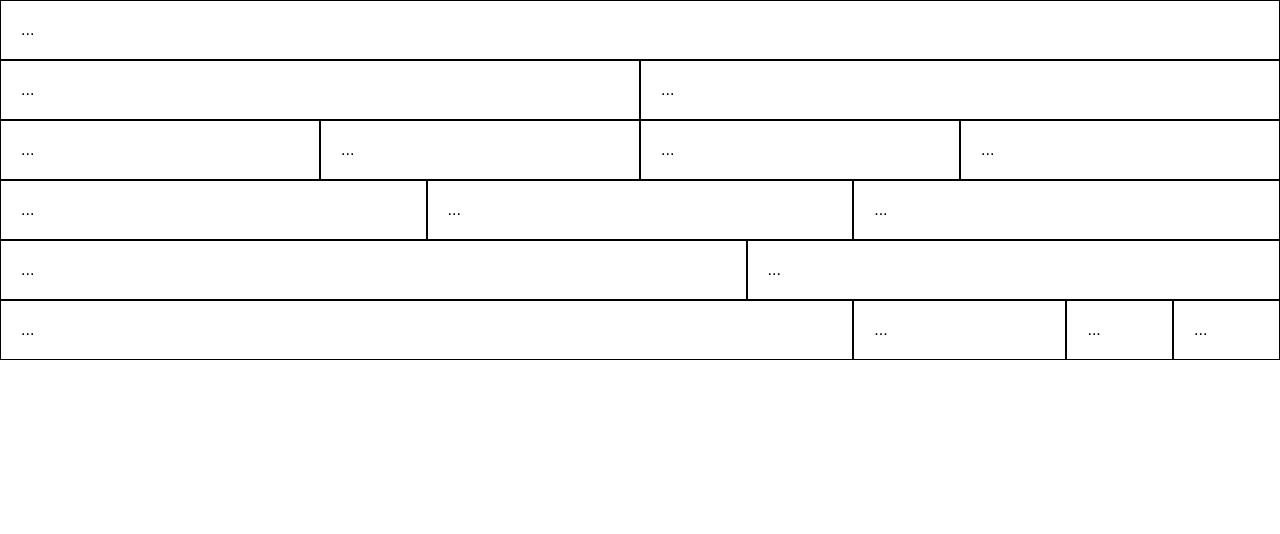
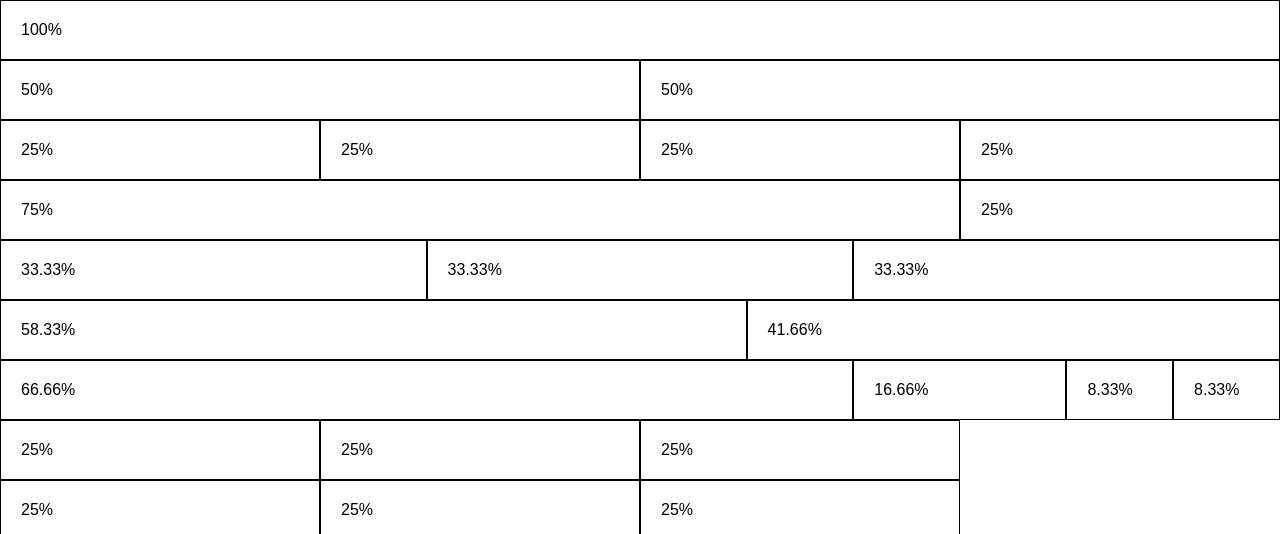
Before and after one commit to JCanadas2/HMTL-Curso, a plain HTML site: page responsive.html in a window 1280 px wide. Shown: the top 534 px of the page. Drawn offline with Linux system fonts and the light colour scheme.

Commit message:
29/01/2025_11:40:39

```diff
--- a/css/columnas.css
+++ b/css/columnas.css
@@ -19,6 +19,8 @@
     margin: auto;
     width:100%;
     height: auto;
+    clear:both;
+    display: table;
 }
 
 [class*="col-"]{
--- a/responsive.html
+++ b/responsive.html
@@ -12,49 +12,72 @@
 
     <div class="fila">
 
-        <div class="col-12">...</div>
+        <div class="col-12">100%</div>
     </div>
 
     <div class="fila">
 
-        <div class="col-6">...</div>
-        <div class="col-6">...</div>
+        <div class="col-6">50%</div>
+        <div class="col-6">50%</div>
 
     </div>
 
     <div class="fila">
 
-        <div class="col-3">...</div>
-        <div class="col-3">...</div>
-        <div class="col-3">...</div>
-        <div class="col-3">...</div>
+        <div class="col-3">25%</div>
+        <div class="col-3">25%</div>
+        <div class="col-3">25%</div>
+        <div class="col-3">25%</div>
 
     </div>
 
     <div class="fila">
 
-        <div class="col-4">...</div>
-        <div class="col-4">...</div>
-        <div class="col-4">...</div>
+        <div class="col-9">75%</div>
+        <div class="col-3">25%</div>
 
     </div>
 
     <div class="fila">
 
-        <div class="col-7">...</div>
-        <div class="col-5">...</div>
+        <div class="col-4">33.33%</div>
+        <div class="col-4">33.33%</div>
+        <div class="col-4">33.33%</div>
 
     </div>
 
     <div class="fila">
 
-        <div class="col-8">...</div>
-        <div class="col-2">...</div>
-        <div class="col-1">...</div>
-        <div class="col-1">...</div>
+        <div class="col-7">58.33%</div>
+        <div class="col-5">41.66%</div>
 
     </div>
 
+    <div class="fila">
+
+        <div class="col-8">66.66%</div>
+        <div class="col-2">16.66%</div>
+        <div class="col-1">8.33%</div>
+        <div class="col-1">8.33%</div>
+
+    </div>
+
+    <div class="fila">
+
+        <div class="col-3">25%</div>
+        <div class="col-3">25%</div>
+        <div class="col-3">25%</div>
+
+    </div>
+
+    <div class="fila">
+
+        <div class="col-3">25%</div>
+        <div class="col-3">25%</div>
+        <div class="col-3">25%</div>
+
+    </div>
+    <h1>HOLA</h1>
 
 
 </div>
```
